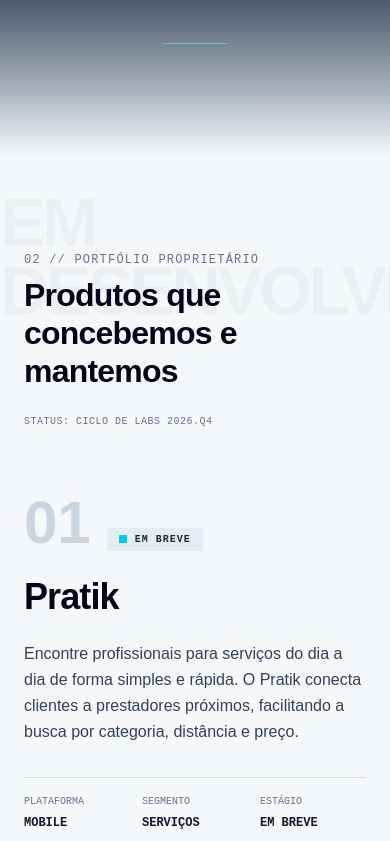
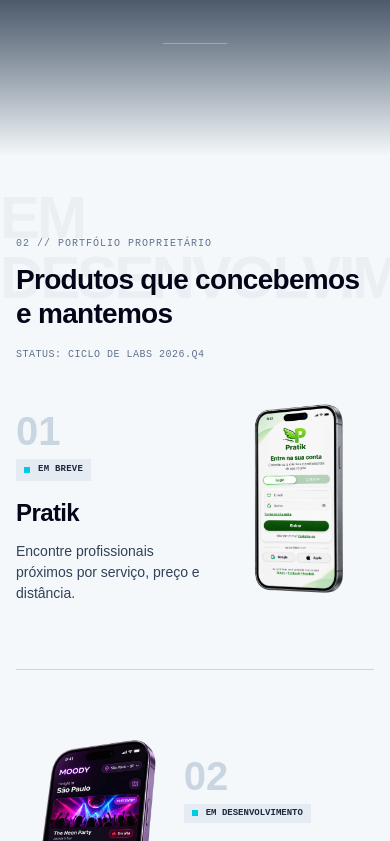
Before and after one commit to lupyx-labs/lupyx-site, a React (Vite) app in the folder Frontend/: page / in a window 390 px wide. Shown: the part 1159-2000 px from the top of the page. Built offline with nearby package versions, Linux system fonts and the light colour scheme.

Commit message:
responsividade ajustada para celular e tablets

```diff
--- a/Frontend/src/components/apps/AppsSection.tsx
+++ b/Frontend/src/components/apps/AppsSection.tsx
@@ -1,19 +1,19 @@
+
 import { useEffect, useRef, useState } from "react";
 import MoodyShowcase from "./MoodyShowcase";
 
 export default function AppsSection() {
+  const pratikImageRef = useRef<HTMLDivElement>(null);
 
-const pratikImageRef = useRef<HTMLDivElement>(null);
   const [isPratikVisible, setIsPratikVisible] = useState(false);
   const [isPratikLoaded, setIsPratikLoaded] = useState(false);
 
+  // Detecta quando a imagem do Pratik entra na tela
   useEffect(() => {
     const element = pratikImageRef.current;
 
     if (!element) return;
 
-  // Respeita a preferência do usuário
-  // por animações reduzidas
     const reduceMotion = window.matchMedia(
       "(prefers-reduced-motion: reduce)"
     ).matches;
@@ -27,8 +27,6 @@ useEffect(() => {
       ([entry]) => {
         if (entry.isIntersecting) {
           setIsPratikVisible(true);
-
-        // A entrada acontece somente uma vez
           observer.disconnect();
         }
       },
@@ -43,51 +41,55 @@ useEffect(() => {
     return () => observer.disconnect();
   }, []);
 
+  const showPratik = isPratikVisible && isPratikLoaded;
+
   return (
     <section
       id="apps"
       className="
         relative w-full overflow-hidden
         bg-[#F4F8FB] text-slate-900
-        px-6 py-24
-        sm:px-12
+        px-4 py-20
+        sm:px-8
+        md:px-12
         lg:px-20 lg:py-32
       "
     >
       <div className="relative mx-auto max-w-[1440px]">
 
-        {/* MARCA D'ÁGUA DO STITCH */}
+        {/* MARCA D'ÁGUA */}
         <span
           aria-hidden="true"
           className="
             pointer-events-none absolute
-            -top-16 -left-6
+            -top-12 -left-4
             select-none
-            font-heading text-[68px] font-bold
+            font-heading text-[60px] font-bold
             leading-none tracking-tighter
             text-slate-900/[0.04] uppercase
-            sm:text-[110px]
+            sm:text-[100px]
             lg:-top-24 lg:text-[160px]
           "
         >
           EM DESENVOLVIMENTO
         </span>
 
-        {/* CABEÇALHO DA SEÇÃO */}
+        {/* CABEÇALHO */}
         <div
           className="
             relative z-20 flex flex-col
-            justify-between gap-6 pb-16
+            justify-between gap-4 pb-12
             md:flex-row md:items-end
-            lg:pb-20
+            lg:gap-6 lg:pb-20
           "
         >
           <div>
             <span
               className="
-                mb-2 block font-mono text-xs
-                tracking-widest text-slate-500
-                uppercase
+                mb-3 block font-mono
+                text-[10px] tracking-widest
+                text-slate-500 uppercase
+                sm:text-xs
               "
             >
               02 // PORTFÓLIO PROPRIETÁRIO
@@ -96,10 +98,11 @@ useEffect(() => {
             <h2
               className="
                 max-w-3xl font-heading
-                text-[32px] leading-[38px]
+                text-[28px] leading-[34px]
                 font-semibold tracking-tight
                 text-slate-950
-                sm:text-[48px] sm:leading-[52px]
+                sm:text-[38px] sm:leading-[44px]
+                lg:text-[48px] lg:leading-[52px]
               "
             >
               Produtos que concebemos e mantemos
@@ -121,26 +124,38 @@ useEffect(() => {
         <article
           id="pratik"
           className="
-            relative z-20 grid grid-cols-1
-            items-center gap-12
+            relative z-20 grid
+            grid-cols-[minmax(0,1.1fr)_minmax(0,0.9fr)]
+            items-center gap-3
+            sm:gap-6
+            md:grid-cols-[minmax(0,1.15fr)_minmax(0,0.85fr)]
             lg:grid-cols-12 lg:gap-16
           "
         >
-          {/* COLUNA ESQUERDA — INFORMAÇÕES */}
+
+          {/* COLUNA ESQUERDA — TEXTO */}
           <div
             className="
-              flex flex-col items-start
+              flex min-w-0 flex-col items-start
               lg:col-span-7
             "
           >
             {/* NÚMERO E STATUS */}
-            <div className="mb-4 flex items-baseline gap-4">
+            <div
+              className="
+                mb-3 flex flex-col
+                items-start gap-2
+                sm:flex-row sm:items-baseline
+                sm:gap-4
+              "
+            >
               <span
                 className="
                   select-none font-heading
-                  text-6xl font-bold leading-none
+                  text-[40px] font-bold leading-none
                   text-slate-300
-                  sm:text-7xl lg:text-8xl
+                  sm:text-6xl
+                  lg:text-8xl
                 "
               >
                 01
@@ -148,19 +163,27 @@ useEffect(() => {
 
               <span
                 className="
-                  inline-flex items-center gap-2
-                  bg-slate-200/80 px-3 py-1
+                  inline-flex max-w-full
+                  items-center gap-2
+                  bg-slate-200/80
+                  px-2 py-1
+                  sm:px-3
                 "
               >
                 <span
-                  className="h-2 w-2 bg-[#00CBE6]"
+                  className="
+                    h-1.5 w-1.5 shrink-0
+                    bg-[#00CBE6]
+                  "
                 />
 
                 <span
                   className="
-                    font-mono text-[10px]
-                    font-semibold tracking-widest
+                    font-mono text-[9px]
+                    font-semibold tracking-wide
                     text-slate-800 uppercase
+                    sm:text-[10px]
+                    sm:tracking-widest
                   "
                 >
                   EM BREVE
@@ -171,22 +194,36 @@ useEffect(() => {
             {/* NOME */}
             <h3
               className="
-                mt-2 font-heading text-4xl
-                font-bold tracking-tight
+                mt-1 font-heading
+                text-2xl font-bold tracking-tight
                 text-slate-950
-                sm:text-5xl
+                sm:text-3xl
+                md:text-4xl
+                lg:text-5xl
               "
             >
               Pratik
             </h3>
 
-            {/* DESCRIÇÃO */}
+            {/* DESCRIÇÃO PARA CELULARES */}
             <p
               className="
-                mt-6 max-w-xl font-body
-                text-base leading-relaxed
+                mt-3 font-body text-sm
+                leading-[1.5] text-slate-700
+                md:hidden
+              "
+            >
+              Encontre profissionais próximos
+              por serviço, preço e distância.
+            </p>
+
+            {/* DESCRIÇÃO COMPLETA */}
+            <p
+              className="
+                mt-6 hidden max-w-xl
+                font-body text-base leading-relaxed
                 text-slate-700
-                sm:text-lg
+                md:block lg:text-lg
               "
             >
               Encontre profissionais para serviços
@@ -199,68 +236,105 @@ useEffect(() => {
             {/* INFORMAÇÕES TÉCNICAS */}
             <div
               className="
-                my-8 grid w-full max-w-xl
-                grid-cols-3 gap-3 border-y
-                border-slate-300/80 py-4
-                sm:gap-6
+                my-8 hidden w-full max-w-xl
+                grid-cols-3 gap-3
+                border-y border-slate-300/80
+                py-4
+                md:grid
+                lg:gap-6
               "
             >
-              <div>
-                <span className="block font-mono text-[10px] text-slate-500 uppercase">
+              <div className="min-w-0">
+                <span
+                  className="
+                    block font-mono text-[10px]
+                    text-slate-500 uppercase
+                  "
+                >
                   Plataforma
                 </span>
-                <span className="font-mono text-xs font-semibold text-slate-900">
+
+                <span
+                  className="
+                    font-mono text-xs font-semibold
+                    text-slate-900
+                  "
+                >
                   MOBILE
                 </span>
               </div>
 
-              <div>
-                <span className="block font-mono text-[10px] text-slate-500 uppercase">
+              <div className="min-w-0">
+                <span
+                  className="
+                    block font-mono text-[10px]
+                    text-slate-500 uppercase
+                  "
+                >
                   Segmento
                 </span>
-                <span className="font-mono text-xs font-semibold text-slate-900">
+
+                <span
+                  className="
+                    font-mono text-xs font-semibold
+                    text-slate-900
+                  "
+                >
                   SERVIÇOS
                 </span>
               </div>
 
-              <div>
-                <span className="block font-mono text-[10px] text-slate-500 uppercase">
+              <div className="min-w-0">
+                <span
+                  className="
+                    block font-mono text-[10px]
+                    text-slate-500 uppercase
+                  "
+                >
                   Estágio
                 </span>
-                <span className="font-mono text-xs font-semibold text-slate-900">
+
+                <span
+                  className="
+                    font-mono text-xs font-semibold
+                    text-slate-900
+                  "
+                >
                   EM BREVE
                 </span>
               </div>
             </div>
 
+            {/* RODAPÉ */}
             <span
               className="
-                font-heading text-lg font-medium
-                text-slate-600
+                hidden font-heading text-lg
+                font-medium text-slate-600
+                md:block
               "
             >
               Novidades em breve.
             </span>
           </div>
 
-          {/* COLUNA DIREITA — CAPA */}
-
           {/* COLUNA DIREITA — CAPA PRATIK */}
           <div
             ref={pratikImageRef}
             className={`
-            flex w-full justify-center
+              flex min-w-0 w-full
+              items-center justify-center
               lg:col-span-5
 
               transition-[opacity,transform]
               duration-[1700ms]
               delay-[200ms]
               ease-[cubic-bezier(0.22,1,0.36,1)]
+              motion-reduce:transition-none
 
               ${
-            isPratikVisible && isPratikLoaded
+                showPratik
                   ? "translate-x-0 opacity-100"
-                : "translate-x-[100px] opacity-0 lg:translate-x-[260px]"
+                  : "translate-x-6 opacity-0 lg:translate-x-[260px]"
               }
             `}
           >
@@ -271,28 +345,24 @@ useEffect(() => {
               onLoad={() => setIsPratikLoaded(true)}
               className={`
                 block h-auto w-full
-            max-w-[460px]
+                max-w-[160px]
                 object-contain
+                sm:max-w-[250px]
+                md:max-w-[350px]
                 lg:max-w-[540px]
 
-            ${
-                isPratikVisible && isPratikLoaded
-                ? "pratik-float"
-                : ""
-            }
+                ${showPratik ? "pratik-float" : ""}
               `}
             />
           </div>
-
-
         </article>
 
-{/* DIVISÓRIA ENTRE OS APLICATIVOS */}
+        {/* DIVISÓRIA */}
         <div
           aria-hidden="true"
           className="
             relative z-20
-    my-20 h-px w-full
+            my-16 h-px w-full
             bg-slate-300
             lg:my-24
           "
@@ -301,7 +371,6 @@ useEffect(() => {
         {/* APP 02 — MOODY */}
         <MoodyShowcase />
 
-
       </div>
     </section>
   );
--- a/Frontend/src/components/apps/MoodyShowcase.tsx
+++ b/Frontend/src/components/apps/MoodyShowcase.tsx
@@ -4,19 +4,21 @@ export default function MoodyShowcase() {
     <article
       id="moody"
       className="
-        relative z-20
-        grid grid-cols-1
-        items-center gap-12
+        relative z-20 grid
+        grid-cols-[minmax(0,0.9fr)_minmax(0,1.1fr)]
+        items-center gap-3
+        sm:gap-6
+        md:grid-cols-[minmax(0,0.85fr)_minmax(0,1.15fr)]
         lg:grid-cols-12 lg:gap-16
       "
     >
 
-
       {/* COLUNA ESQUERDA — CAPA MOODY */}
       <div
         className="
-            order-2 flex w-full justify-center
-            lg:order-1 lg:col-span-5
+          order-1 flex min-w-0 w-full
+          items-center justify-center
+          lg:col-span-5
         "
       >
         <img
@@ -25,31 +27,40 @@ export default function MoodyShowcase() {
           loading="lazy"
           className="
             block h-auto w-full
-            max-w-[320px]
+            max-w-[160px]
             object-contain
+            sm:max-w-[250px]
+            md:max-w-[300px]
             lg:max-w-[400px]
           "
         />
       </div>
 
-
       {/* COLUNA DIREITA — INFORMAÇÕES */}
       <div
         className="
-          order-1 flex flex-col items-start
-          lg:order-2 lg:col-span-7
-          lg:pl-8
+          order-2 flex min-w-0
+          flex-col items-start
+          lg:col-span-7 lg:pl-8
         "
       >
 
-        {/* NUMERAÇÃO E STATUS */}
-        <div className="mb-4 flex items-baseline gap-4">
+        {/* NÚMERO E STATUS */}
+        <div
+          className="
+            mb-3 flex flex-col
+            items-start gap-2
+            sm:flex-row sm:items-baseline
+            sm:gap-4
+          "
+        >
           <span
             className="
               select-none font-heading
-              text-6xl font-bold leading-none
+              text-[40px] font-bold leading-none
               text-slate-300
-              sm:text-7xl lg:text-8xl
+              sm:text-6xl
+              lg:text-8xl
             "
           >
             02
@@ -57,17 +68,28 @@ export default function MoodyShowcase() {
 
           <span
             className="
-              inline-flex items-center gap-2
-              bg-slate-200/80 px-3 py-1
+              inline-flex max-w-full
+              items-center gap-2
+              bg-slate-200/80
+              px-2 py-1
+              sm:px-3
             "
           >
-            <span className="h-2 w-2 bg-[#00CBE6]" />
+            <span
+              className="
+                h-1.5 w-1.5 shrink-0
+                bg-[#00CBE6]
+              "
+            />
 
             <span
               className="
-                font-mono text-[10px]
-                font-semibold tracking-widest
-                text-slate-800 uppercase
+                font-mono text-[9px]
+                font-semibold leading-tight
+                tracking-normal text-slate-800
+                uppercase
+                sm:text-[10px]
+                sm:tracking-wide
               "
             >
               EM DESENVOLVIMENTO
@@ -78,22 +100,37 @@ export default function MoodyShowcase() {
         {/* NOME */}
         <h3
           className="
-            mt-2 font-heading text-4xl
-            font-bold tracking-tight
+            mt-1 font-heading
+            text-2xl font-bold tracking-tight
             text-slate-950
-            sm:text-5xl
+            sm:text-3xl
+            md:text-4xl
+            lg:text-5xl
           "
         >
           Moody
         </h3>
 
-        {/* DESCRIÇÃO */}
+        {/* DESCRIÇÃO COMPACTA PARA CELULARES */}
         <p
           className="
-            mt-6 max-w-xl font-body
-            text-base leading-relaxed
+            mt-3 font-body text-sm
+            leading-[1.5] text-slate-700
+            md:hidden
+          "
+        >
+          Descubra bares, festas e eventos
+          com promoções e check-ins
+          da comunidade.
+        </p>
+
+        {/* DESCRIÇÃO COMPLETA */}
+        <p
+          className="
+            mt-6 hidden max-w-xl
+            font-body text-base leading-relaxed
             text-slate-700
-            sm:text-lg
+            md:block lg:text-lg
           "
         >
           Descubra para onde sair com mais confiança.
@@ -107,42 +144,86 @@ export default function MoodyShowcase() {
         {/* INFORMAÇÕES TÉCNICAS */}
         <div
           className="
-            my-8 grid w-full max-w-xl
+            my-8 hidden w-full max-w-xl
             grid-cols-3 gap-3
             border-y border-slate-300/80
-            py-4 sm:gap-6
+            py-4
+            md:grid
+            lg:gap-6
           "
         >
-          <div>
-            <span className="block font-mono text-[10px] text-slate-500 uppercase">
+          <div className="min-w-0">
+            <span
+              className="
+                block font-mono text-[10px]
+                text-slate-500 uppercase
+              "
+            >
               Plataforma
             </span>
-            <span className="font-mono text-xs font-semibold text-slate-900">
+
+            <span
+              className="
+                font-mono text-xs font-semibold
+                text-slate-900
+              "
+            >
               MOBILE
             </span>
           </div>
 
-          <div>
-            <span className="block font-mono text-[10px] text-slate-500 uppercase">
+          <div className="min-w-0">
+            <span
+              className="
+                block font-mono text-[10px]
+                text-slate-500 uppercase
+              "
+            >
               Segmento
             </span>
-            <span className="font-mono text-xs font-semibold text-slate-900">
+
+            <span
+              className="
+                font-mono text-xs font-semibold
+                text-slate-900
+              "
+            >
               NIGHTLIFE
             </span>
           </div>
 
-          <div>
-            <span className="block font-mono text-[10px] text-slate-500 uppercase">
+          <div className="min-w-0">
+            <span
+              className="
+                block font-mono text-[10px]
+                text-slate-500 uppercase
+              "
+            >
               Estágio
             </span>
-            <span className="font-mono text-xs font-semibold text-slate-900">
+
+            <span
+              className="
+                block break-words
+                font-mono text-[10px]
+                font-semibold
+                text-slate-900
+                lg:text-xs
+              "
+            >
               EM DESENVOLVIMENTO
             </span>
           </div>
         </div>
 
-        {/* RODAPÉ DO PRODUTO */}
-        <span className="font-heading text-lg font-medium text-slate-600">
+        {/* RODAPÉ */}
+        <span
+          className="
+            hidden font-heading text-lg
+            font-medium text-slate-600
+            md:block
+          "
+        >
           Estamos construindo a próxima experiência.
         </span>
 
```
Lines whose indentation alone changed are shown as unchanged.
